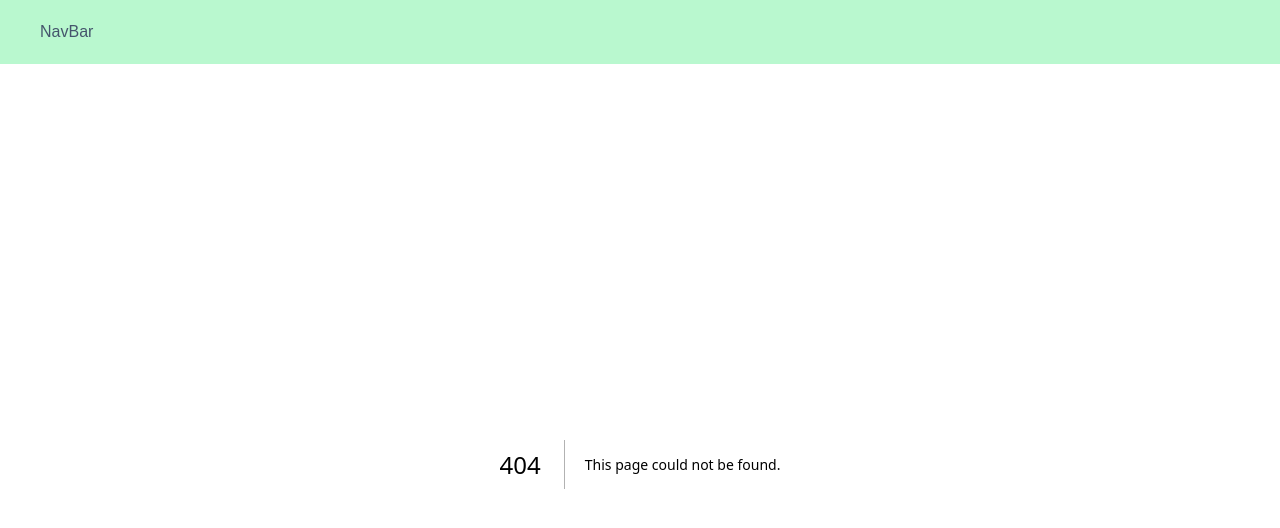
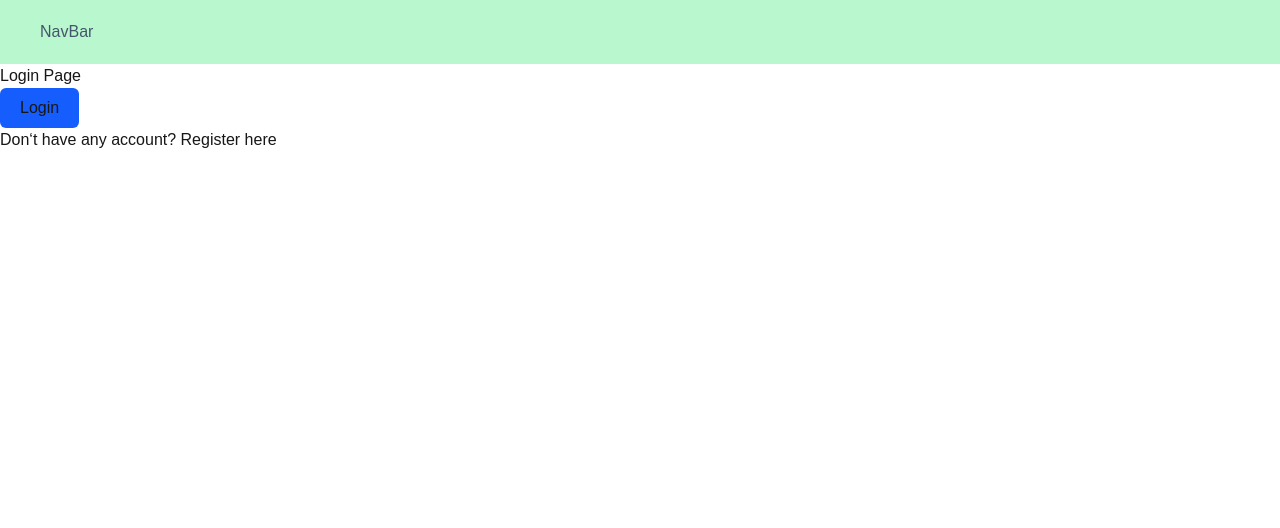
Before and after one commit to rasyidfirmans/learn-next, a Next.js app: page /auth/login in a window 1280 px wide. Before the commit this address had no page. Shown: the top 528 px of the page. Built offline with nearby package versions, Linux system fonts and the light colour scheme.

Commit message:
feat: Linking and Navigating

```diff
--- /dev/null
+++ b/src/pages/auth/login.tsx
@@ -0,0 +1,19 @@
+import Link from "next/link";
+import { useRouter } from "next/router";
+
+const LoginPage = () => {
+    const router = useRouter();
+    const handleLogin = () => {
+        router.push("/products");
+    };
+
+    return (
+        <div>
+            <h1>Login Page</h1>
+            <button className="bg-blue-600 rounded-md px-5 py-2 cursor-pointer" onClick={handleLogin}>Login</button>
+            <p>Don&lsquo;t have any account? Register <Link href={"/auth/register"}>here</Link></p>
+        </div>
+    );
+};
+
+export default LoginPage;
--- /dev/null
+++ b/src/pages/auth/register.tsx
@@ -0,0 +1,12 @@
+import Link from "next/link";
+
+const RegisterPage = () => {
+    return (
+        <div>
+            <h1>Register Page</h1>
+            <p>Already have an account? Login <Link href={"/auth/login"}>here</Link></p>
+        </div>
+    );
+};
+
+export default RegisterPage;
--- a/src/pages/products/index.tsx
+++ b/src/pages/products/index.tsx
@@ -1,4 +1,16 @@
+import { useRouter } from "next/router";
+import { useEffect, useState } from "react";
+
 const ProductPage = () => {
+    const router = useRouter();
+    // eslint-disable-next-line @typescript-eslint/no-unused-vars
+    const [isLogin, setIsLogin] = useState(false);
+    useEffect(() => {
+        if (!isLogin) {
+            router.push("/auth/login");
+        }
+    }, [isLogin, router]);
+
     return <h1>Product Page</h1>;
 }
 
--- /dev/null
+++ b/src/pages/shop/[[...slug]].tsx
@@ -0,0 +1,17 @@
+import { useRouter } from "next/router";
+
+const ShopPage = () => {
+    const {query} = useRouter();
+    console.log(query);
+
+    return (
+        <div>
+            <h1>Shop Page</h1>
+            <p>
+                Shop: {query.slug ? `${query.slug[0]} - ${query.slug[1]}` : ""}
+            </p>
+        </div>
+    );
+}
+
+export default ShopPage;
```
